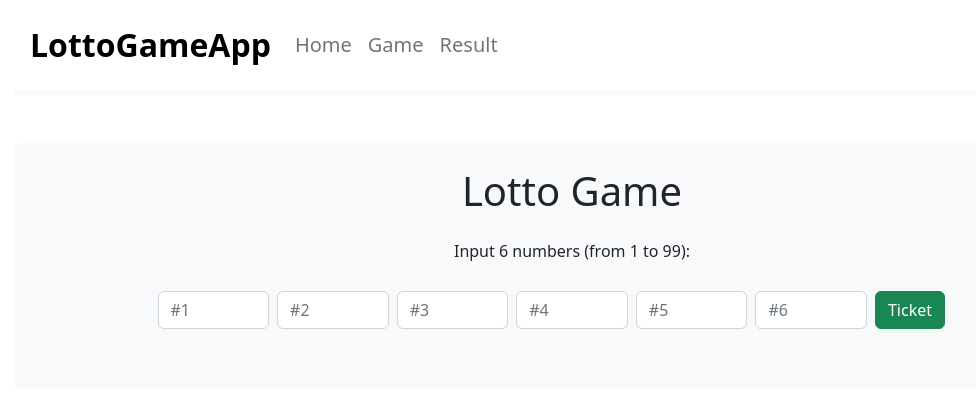
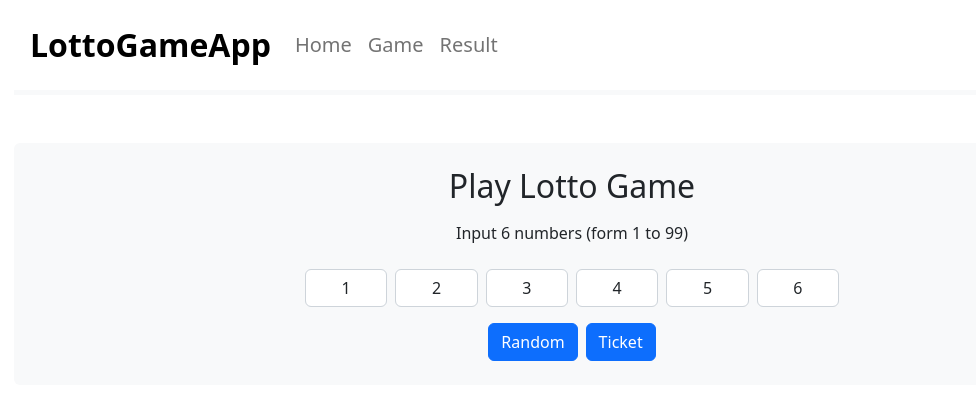
Before and after one commit to mmnoga/react-lotto-frontend, a React (Create React App) app: page /game in a window 1280 px wide. Shown: the top 400 px of the page, without its empty margins (68-1044 px from the left). Built offline with nearby package versions, Linux system fonts and the light colour scheme.

Commit message:
added random numbers button, refactored form error check

```diff
--- a/src/pages/GamePage.jsx
+++ b/src/pages/GamePage.jsx
@@ -1,176 +1,101 @@
-import ApiService from "../api/ApiService";
-import {useState} from "react";
-import {ErrorMessage, Field, Form, Formik} from "formik";
-import TicketComponent from "../components/TicketComponent";
+import React, {useState} from "react";
+import useApiService from "../api/useApiService";
+import {useNavigate} from "react-router-dom";
 
-export default function GamePage() {
+const GamePage = () => {
+    const navigate = useNavigate();
+    const [inputValues, setInputValues] = useState([1, 2, 3, 4, 5, 6]);
+    const [formError, setFormError] = useState(null);
 
-    const [ticket, setTicket] = useState(null)
+    const {sendNumbers} = useApiService()
 
-    const createTicket = async (ticketId) => {
-        try {
-            const response = await ApiService.createTicket(ticketId)
-            setTicket((response.data))
-        } catch (error) {
-            console.log(error)
+    const handleInputChange = (event, index) => {
+        const value = Number(event.target.value);
+        setInputValues((prevValues) => {
+            const newValues = [...prevValues];
+            newValues[index] = value;
+            return newValues;
+        });
+    };
+
+    const handleRandomClick = () => {
+        const newValues = [];
+        for (let i = 0; i < 6; i++) {
+            let randomNumber = Math.floor(Math.random() * 99) + 1;
+            while (newValues.includes(randomNumber)) {
+                randomNumber = Math.floor(Math.random() * 99) + 1;
+            }
+            newValues.push(randomNumber);
         }
-    }
+        setInputValues(newValues);
+        setFormError(null);
+    };
 
-    const onSubmit = (values) => {
-        const queryParam = values.num1 + ',' + values.num2 + ',' + values.num3 + ','
-            + values.num4 + ',' + values.num5 + ',' + values.num6
-        createTicket(queryParam);
-    }
+    const handleSubmit = async (event) => {
+        event.preventDefault();
+        const uniqueValues = Array.from(new Set(inputValues));
 
-    const validate = (values) => {
-        let errors = {}
+        if (uniqueValues.length !== 6) {
+            setFormError("Please enter 6 unique numbers from 1 to 99.");
+            return;
+        }
+        for (let i = 0; i < 6; i++) {
+            if (inputValues[i] < 1 || inputValues[i] > 99) {
+                setFormError("Please enter numbers between 1 and 99.");
+                return;
+            }
+        }
+        setFormError(null);
+        await sendNumbers(uniqueValues)
 
-        if (Number(values.num1) < 1 || Number(values.num1 > 99)
-        ) {
-            errors.num1 = '#1 must be in range 1 to 99'
-        }
-        if (Number(values.num2) < 1 || Number(values.num2 > 99)
-        ) {
-            errors.num2 = '#2 must be in range 1 to 99'
-        }
-        if (Number(values.num3) < 1 || Number(values.num3 > 99)
-        ) {
-            errors.num3 = '#3 must be in range 1 to 99'
-        }
-        if (Number(values.num4) < 1 || Number(values.num4 > 99)
-        ) {
-            errors.num4 = '#4 must be in range 1 to 99'
-        }
-        if (Number(values.num5) < 1 || Number(values.num5 > 99)
-        ) {
-            errors.num5 = '#5 must be in range 1 to 99'
-        }
-        if (Number(values.num6) < 1 || Number(values.num6 > 99)
-        ) {
-            errors.num6 = '#6 must be in range 1 to 99'
-        }
-
-        if (values.num1 === '') {
-            errors.num1 = '#1 must not be null'
-        }
-        if (values.num2 === '') {
-            errors.num2 = '#2 must not be null'
-        }
-        if (values.num3 === '') {
-            errors.num3 = '#3 must not be null'
-        }
-        if (values.num4 === '') {
-            errors.num4 = '#4 must not be null'
-        }
-        if (values.num5 === '') {
-            errors.num5 = '#5 must not be null'
-        }
-        if (values.num6 === '') {
-            errors.num6 = '#6 must not be null'
-        }
-
-        if (checkDuplicate(values, values.num1, 0)) {
-            errors.num1 = "#1 cannot be repeated"
-        }
-        if (checkDuplicate(values, values.num2, 1)) {
-            errors.num2 = "#2 cannot be repeated"
-        }
-        if (checkDuplicate(values, values.num3, 2)) {
-            errors.num3 = "#3 cannot be repeated"
-        }
-        if (checkDuplicate(values, values.num4, 3)) {
-            errors.num4 = "#4 cannot be repeated"
-        }
-        if (checkDuplicate(values, values.num5, 4)) {
-            errors.num5 = "#5 cannot be repeated"
-        }
-        if (checkDuplicate(values, values.num6, 5)) {
-            errors.num6 = "#6 cannot be repeated"
-        }
-
-        return errors
-    }
-
-    const checkDuplicate = (obj, value, id) => {
-        let numbers = Object.values(obj)
-        numbers[id] = ''
-        if (value) {
-            return numbers.includes(value)
-        }
-        return false
-    }
+        navigate('/ticket')
+    };
 
     return (
-        <div className="GamePage bg-light pb-2 pt-4 text-center rounded">
-            <h1>Lotto Game</h1>
+        <div className="container mt-5 bg-light pb-2 pt-4 text-center rounded">
+            <div className="row">
+                <div className="col-md-6 offset-md-3">
+                    <form onSubmit={handleSubmit}>
 
-            {!ticket && (
-                <div>
-                    <div className="col m-4">
-                        <div>Input 6 numbers (from 1 to 99):</div>
-                    </div>
-                    <Formik
-                        initialValues={{
-                            num1: '', num2: '', num3: '', num4: '', num5: '', num6: ''
-                        }}
-                        enableReinitialize={true}
-                        onSubmit={onSubmit}
-                        validate={validate}
-                        validateOnChange={false}
-                        validateOnBlur={false}
-                    >
-                        {
-                            (props) => (
-                                <Form>
-                                    <ErrorMessage name="num1" component="div" className="alert alert-warning"/>
-                                    <ErrorMessage name="num2" component="div" className="alert alert-warning"/>
-                                    <ErrorMessage name="num3" component="div" className="alert alert-warning"/>
-                                    <ErrorMessage name="num4" component="div" className="alert alert-warning"/>
-                                    <ErrorMessage name="num5" component="div" className="alert alert-warning"/>
-                                    <ErrorMessage name="num6" component="div" className="alert alert-warning"/>
+                        <h2 className="mb-3">Play Lotto Game</h2>
+                        <div className="mb-4">Input 6 numbers (form 1 to 99)</div>
 
-                                    <div className="d-flex justify-content-center">
-                                        <div className="input-group w-75 flex-nowrap">
-                                            <div className="m-1 input-group">
-                                                <Field type="number" className="form-control" name="num1"
-                                                       placeholder="#1"/>
-                                            </div>
-                                            <div className="m-1 input-group">
-                                                <Field type="number" className="form-control" name="num2"
-                                                       placeholder="#2"/>
-                                            </div>
-                                            <div className="m-1 input-group">
-                                                <Field type="number" className="form-control" name="num3"
-                                                       placeholder="#3"/>
-                                            </div>
-                                            <div className="m-1 input-group">
-                                                <Field type="number" className="form-control" name="num4"
-                                                       placeholder="#4"/>
-                                            </div>
-                                            <div className="m-1 input-group">
-                                                <Field type="number" className="form-control" name="num5"
-                                                       placeholder="#5"/>
-                                            </div>
-                                            <div className="m-1 input-group">
-                                                <Field type="number" className="form-control" name="num6"
-                                                       placeholder="#6"/>
-                                            </div>
-                                            <div className="m-1 input-group">
-                                                <button className="btn btn-success" type="submit button">Ticket</button>
-                                            </div>
-                                        </div>
-                                    </div>
-                                </Form>
-                            )
-                        }
-                    </Formik>
+                        {formError && (
+                            <div className="alert alert-danger" role="alert">
+                                {formError}
+                            </div>
+                        )}
+                        <div className="d-flex flex-nowrap gap-2 justify-content-center">
+                            {inputValues.map((value, index) => (
+                                <div key={index} className="mb-3">
+                                    <input
+                                        type="number"
+                                        className="form-control text-center"
+                                        min="1"
+                                        max="99"
+                                        value={value}
+                                        onChange={(event) => handleInputChange(event, index)}
+
+                                    />
+                                </div>
+                            ))}
+                        </div>
+                        <div className="mb-3">
+                            <button
+                                type="button"
+                                className="btn btn-primary me-2"
+                                onClick={handleRandomClick}
+                            >
+                                Random
+                            </button>
+                            <button type="submit" className="btn btn-primary">
+                                Ticket
+                            </button>
+                        </div>
+                    </form>
                 </div>
-            )}
-
-            <div className="m-5">
-                {ticket && <TicketComponent ticket={ticket}/>}
             </div>
-
         </div>
-    )
-}
+    );
+};
+export default GamePage;
```
Also changed, not shown: src/pages/TicketPage.jsx (added, +27 -0 lines).
